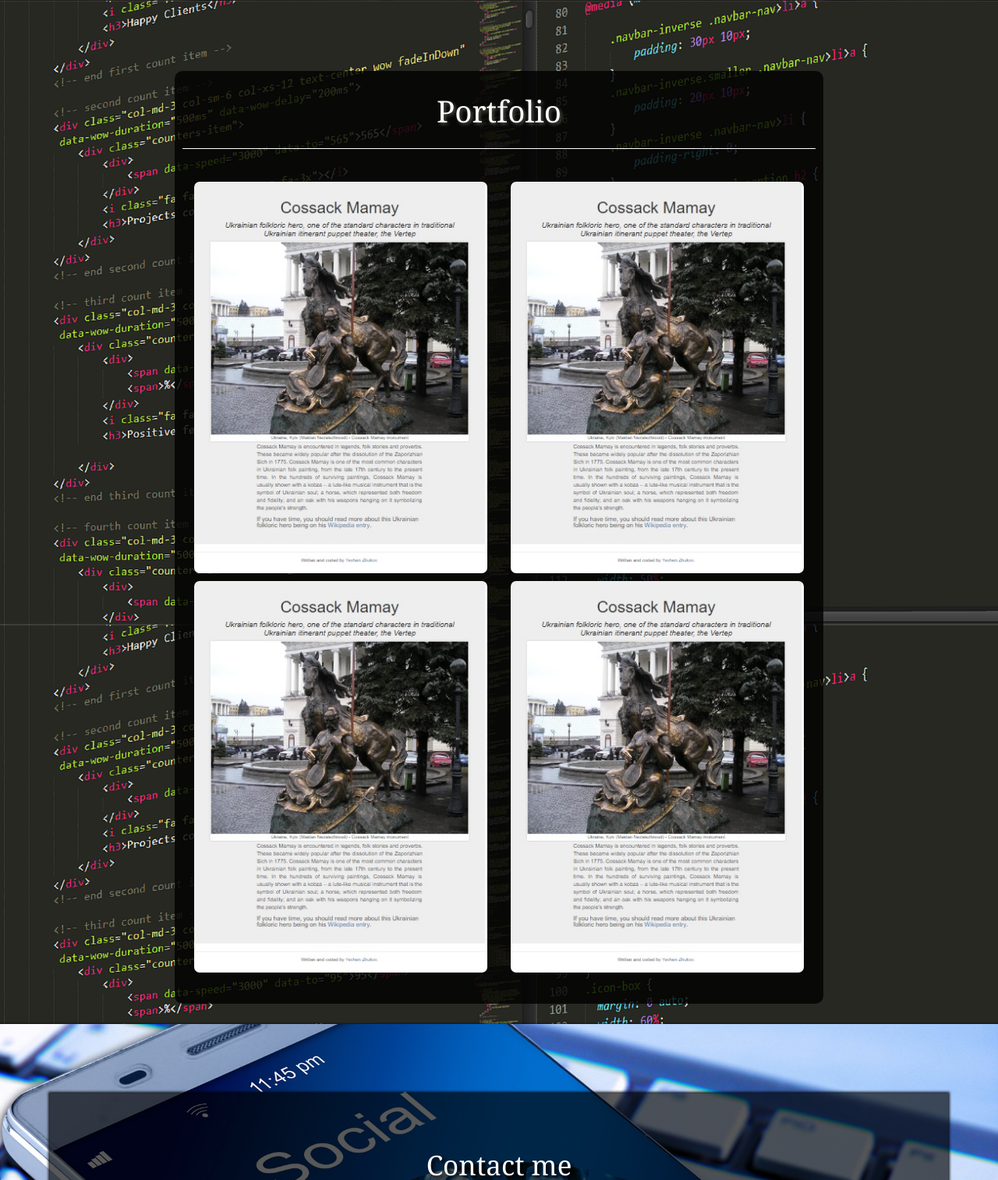
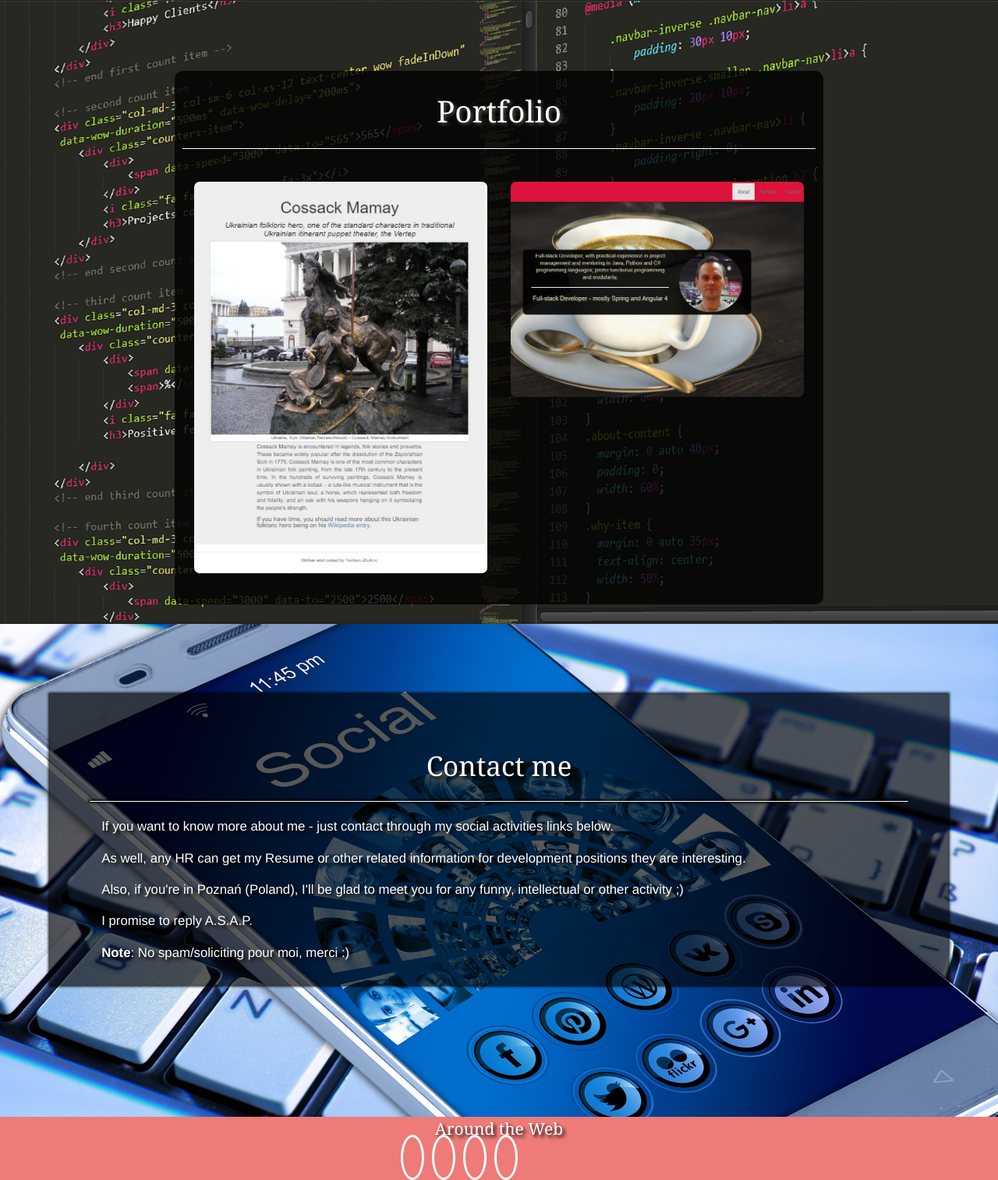
Before and after one commit to scie4fun/personal-portfolio-webpage, a plain HTML site: page index.html in a window 1280 px wide. Shown: the part 799-2312 px from the top of the page at 78% size. Drawn offline with nearby package versions, Linux system fonts and the light colour scheme.

Commit message:
Edited Portfolio

```diff
--- a/index.html
+++ b/index.html
@@ -89,32 +89,14 @@
                             >
                         </a>
                     </li>
-                    <li>
-                        <a href="https://scie4fun.github.io/tribute-page-project/" target="_blank">
-                            <img class="img img-responsive portfolio-img"
-                                 src="images/tribute-page-project.jpg"
-                                 alt="Tribute Page Project for freeCodeCamp Certification"
-                                 title="Tribute Page Project for freeCodeCamp Certification"
-                            >
-                        </a>
-                    </li>
                 </div>
                 <div class="col-xs-12 col-sm-6 col-md-6">
                     <li>
-                        <a href="https://scie4fun.github.io/tribute-page-project/" target="_blank">
+                        <a href="https://scie4fun.github.io/personal-portfolio-webpage/" target="_blank">
                             <img class="img img-responsive portfolio-img"
-                                 src="images/tribute-page-project.jpg"
-                                 alt="Tribute Page Project for freeCodeCamp Certification"
-                                 title="Tribute Page Project for freeCodeCamp Certification"
-                            >
-                        </a>
-                    </li>
-                    <li>
-                        <a href="https://scie4fun.github.io/tribute-page-project/" target="_blank">
-                            <img class="img img-responsive portfolio-img"
-                                 src="images/tribute-page-project.jpg"
-                                 alt="Tribute Page Project for freeCodeCamp Certification"
-                                 title="Tribute Page Project for freeCodeCamp Certification"
+                                 src="images/portfolio-webpage.jpg"
+                                 alt="Portfolio webpage Project for freeCodeCamp Certification"
+                                 title="Portfolio webpage Project for freeCodeCamp Certification"
                             >
                         </a>
                     </li>
```
Also changed, not shown: images/portfolio-webpage.jpg (added), 1 other file.
